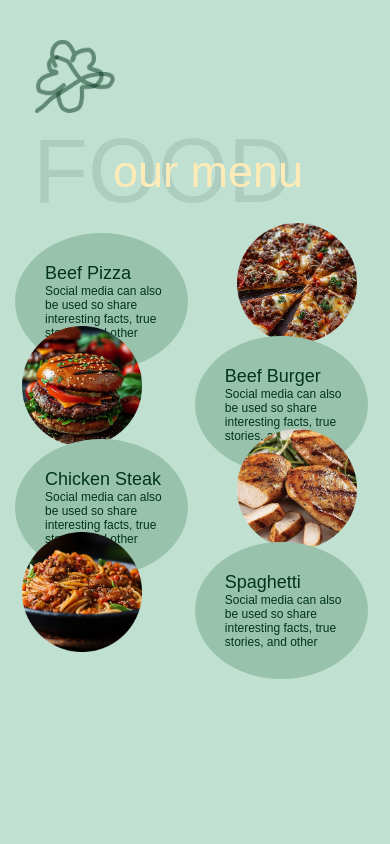
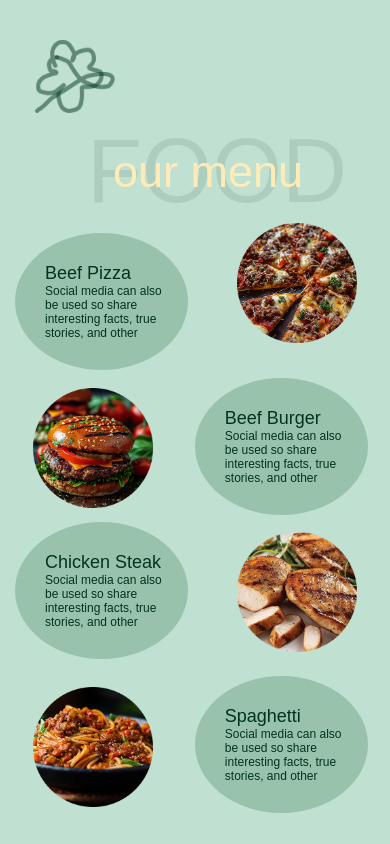
Before and after one commit to Vladislavkaa-com/menu, a plain HTML site: page index.html in a window 390 px wide. Drawn offline with Linux system fonts and the light colour scheme; a web font is replaced by a local one.

Commit message:
Add files via upload

```diff
--- a/style.css
+++ b/style.css
@@ -152,7 +152,7 @@ body {
 
 @media screen and (max-width: 768px) {
   .section__main-text {
-    padding-left: 5%;
+    padding-left: 20%;
     font-size: 180px;
   }
   .main__text {
@@ -170,16 +170,16 @@ body {
     right: 5%;
   }
   .img__two {
-    top: 200%;
-    left: 2%;
+    top: 260%;
+    left: 5%;
   }
   .img__three {
-    top: 300%;
+    top: 400%;
     right: 5%;
   }
   .img__four {
-    top: 400%;
-    left: 2%;
+    top: 550%;
+    left: 5%;
   }
   .section__div-one,
   .section__div-two,
@@ -189,14 +189,14 @@ body {
     max-width: 280px;
   }
   .section__div-two {
-    top: 210%;
+    top: 250%;
     right: 2%;
   }
   .section__div-three {
-    top: 310%;
+    top: 390%;
   }
   .section__div-four {
-    top: 410%;
+    top: 540%;
     right: 2%;
   }
   .text__img-main {
```
